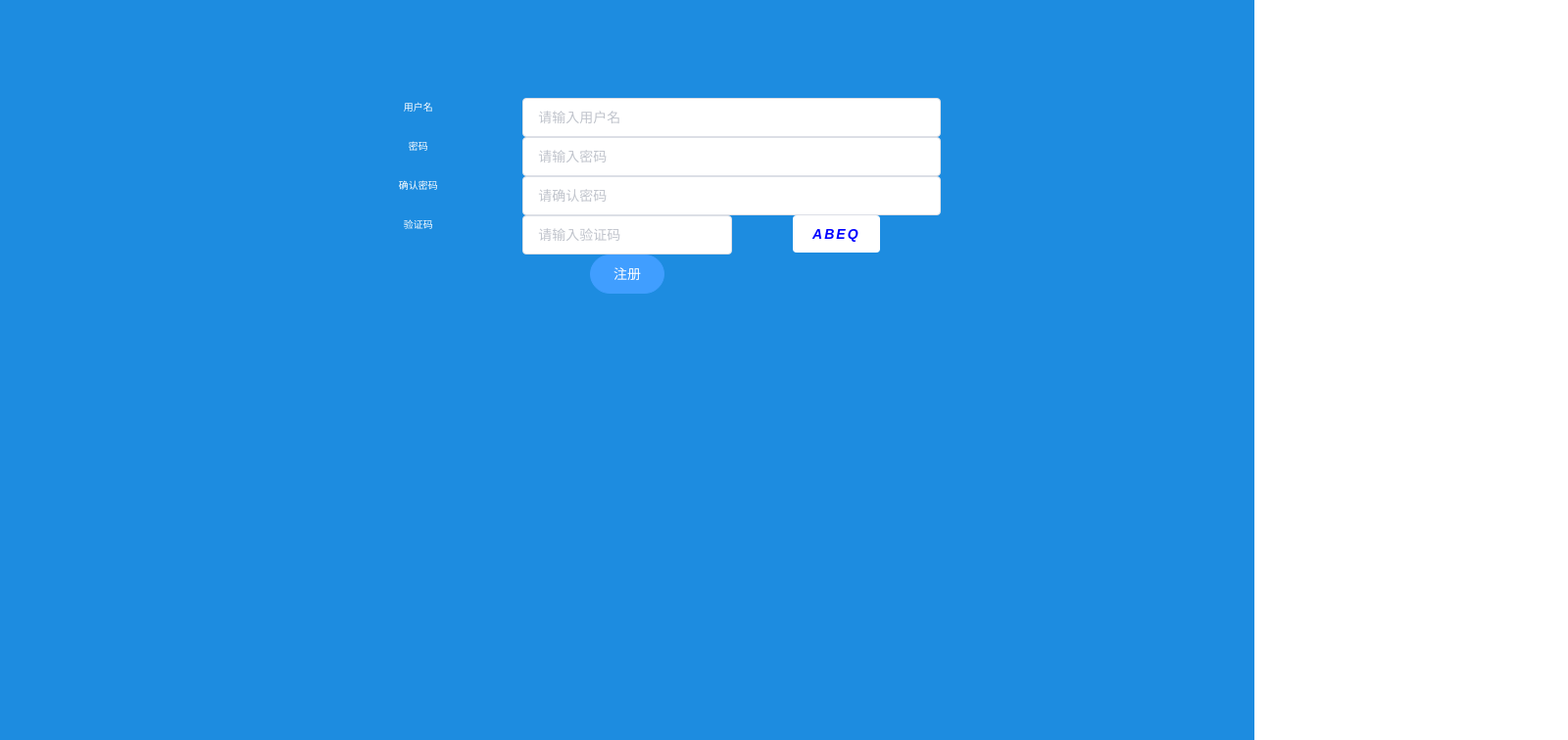
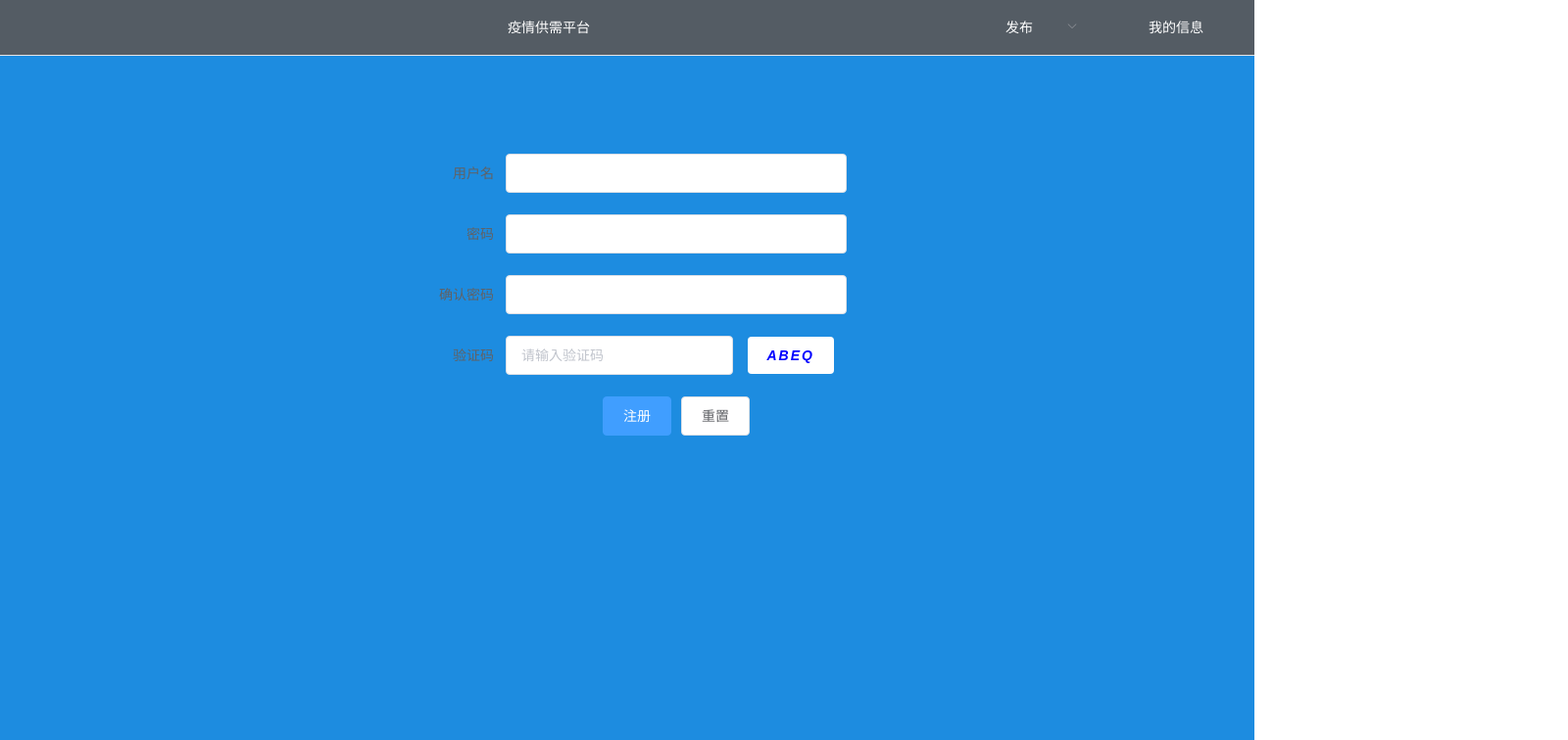
Before and after one commit to CSharp-Team/EpidemicPlatform, a Vue app: page /#/register in a window 1280 px wide. Shown: the top 756 px of the page at 98% size, 1600 px wide, since content can reach past the window. Built offline with nearby package versions, Linux system fonts and the light colour scheme; a small style sheet from the web is missing.

Commit message:
更新了注册页面

```diff
--- a/src/components/common/nav.vue
+++ b/src/components/common/nav.vue
@@ -14,12 +14,12 @@
     <el-row type="flex" class="row-bg" justify="end">
       <el-col :span="3">
         <div class="grid-content bg-purple">
-          <el-menu-item index="distriMap">疫情供需平台</el-menu-item>
+          <el-menu-item index="/home">疫情供需平台</el-menu-item>
         </div>
       </el-col>
       <el-col :span="6">
         <div class="grid-content bg-purple-light">
-          <el-menu-item index="1"></el-menu-item>
+          <!-- <el-menu-item index="1"></el-menu-item> -->
         </div>
       </el-col>
       <el-col :span="3">
--- a/src/components/common/nav0.vue
+++ b/src/components/common/nav0.vue
@@ -40,7 +40,7 @@
                 </el-form-item>
 
                 <el-form-item label="密码" :label-width="formLabelWidth">
-                  <el-input v-model="form.password" autocomplete="off" placeholder="请输入密码"></el-input>
+                  <el-input v-model="form.password" show-password autocomplete="off" placeholder="请输入密码"></el-input>
                 </el-form-item>
 
                 <el-button  @click="registerClick()">注册</el-button>
@@ -94,7 +94,8 @@ export default {
     registerClick(){
         this.dialogFormVisible = false;
 
-          this.$router.replace('/register')
+        // this.$router.replace('/register')
+         this.$router.push({path: 'register'})
     }
   }
 };
--- /dev/null
+++ b/src/components/page/home.vue
@@ -0,0 +1,15 @@
+<template>
+    <div>
+        <topnav></topnav>
+
+    </div>
+</template>
+
+<script>
+import topnav from '@/components/common/nav'
+export default {
+    components:{
+        topnav
+    }
+}
+</script>
--- a/src/components/page/register.vue
+++ b/src/components/page/register.vue
@@ -1,8 +1,47 @@
 <template>
   <div class="register">
+    <topnav></topnav>
     <div class="content">
+      <div class="elRegister">
+        <el-form
+          :model="registerForm"
+          status-icon
+          :rules="rules"
+          ref="registerForm"
+          label-width="100px"
+          class="demo-ruleForm"
+        >
+       <el-form-item label="用户名" prop="username">
+
+            <el-input  v-model="registerForm.username" autocomplete="off"></el-input>
+          </el-form-item>
+          <el-form-item label="密码" prop="pass">
+            <el-input type="password" v-model="registerForm.pass" autocomplete="off"></el-input>
+          </el-form-item>
+          <el-form-item label="确认密码" prop="checkPass">
+            <el-input type="password" v-model="registerForm.checkPass" autocomplete="off"></el-input>
+          </el-form-item>
+          <el-form-item label="验证码" prop="code">
+
+
+        <el-col :span="16">
+          <el-input v-model="registerForm.code" placeholder="请输入验证码"></el-input>
+        </el-col>
+        <el-col :span="4" offset="1">
+          <el-button plain id="checkCode" @click="createCode()">ABEQ</el-button>
+        </el-col>
+
+          </el-form-item>
+          <el-form-item>
+            <el-button type="primary" @click="submitForm('registerForm')">注册</el-button>
+            <el-button @click="resetForm('registerForm')">重置</el-button>
+          </el-form-item>
+        </el-form>
+      </div>
+<!--
+<div class="initRegister">
     <el-row>
-        <el-col :span="4">
+        <el-col :span="4" :offset="6" class="regiserRow" align="middle">
           <i class="icon iconfont icon-yonghuming"></i>
           <div>用户名</div>
           <br />
@@ -12,7 +51,7 @@
         </el-col>
     </el-row>
     <el-row>
-        <el-col :span="4">
+        <el-col :span="4" :offset="6">
           <i class="icon iconfont icon-icon_password"></i>
           <div>密码</div>
           <br />
@@ -22,7 +61,7 @@
         </el-col>
     </el-row>
       <el-row>
-        <el-col :span="4">
+        <el-col :span="4" :offset="6">
           <i class="icon iconfont icon-icon_password"></i>
           <div>确认密码</div>
           <br />
@@ -32,7 +71,7 @@
         </el-col>
     </el-row>
       <el-row>
-        <el-col :span="4">
+        <el-col :span="4" :offset="6">
           <i class="icon iconfont icon-yanzhengma"></i>
           <div>验证码</div>
           <br />
@@ -45,42 +84,56 @@
         </el-col>
     </el-row>
       <el-row>
-        <el-col :span="12">
+        <el-col :span="12" :offset="6">
           <el-button type="primary" round>注册</el-button>
         </el-col>
-        <!-- <el-col :span="12">
-          <el-button type="primary" round>登录</el-button>
-        </el-col>-->
+
       </el-row>
+</div> -->
+
+
     </div>
   </div>
 </template>
 
 <script>
+import topnav from "@/components/common/nav";
 export default {
+  components: {
+    topnav
+  },
   data() {
-    var checkAccount = (rule, value, callback) => {
+ var checkAge = (rule, value, callback) => {
         if (!value) {
-        return callback(new Error("账号不能为空"));
+          return callback(new Error('年龄不能为空'));
+        }
+        setTimeout(() => {
+          if (!Number.isInteger(value)) {
+            callback(new Error('请输入数字值'));
+          } else {
+            if (value < 18) {
+              callback(new Error('必须年满18岁'));
             } else {
               callback();
             }
+          }
+        }, 1000);
       };
-    var validataPass = (rule, value, callback) => {
-      if (value === "") {
-        callback(new Error("请输入密码"));
+      var validatePass = (rule, value, callback) => {
+        if (value === '') {
+          callback(new Error('请输入密码'));
         } else {
-        if (this.registerForm.checkPass !== "") {
-          this.$refs.registerForm.validateField("checkPass");
+          if (this.registerForm.checkPass !== '') {
+            this.$refs.registerForm.validateField('checkPass');
           }
           callback();
         }
       };
-    var validataPass2 = (rule, value, callback) => {
-      if (value === "") {
-        callback(new Error("请再次输入密码"));
-      } else if (value !== this.registerForm.pass) {
-        callback(new Error("两次输入密码不一致"));
+      var validatePass2 = (rule, value, callback) => {
+        if (value === '') {
+          callback(new Error('请再次输入密码'));
+        } else if (value !== this.ruleForm.pass) {
+          callback(new Error('两次输入密码不一致!'));
         } else {
           callback();
         }
@@ -88,9 +141,21 @@ export default {
     return {
       registerForm: {
         username: "",
-        password: "",
+        pass: "",
+        checkPass:"",
         repassword: "",
         code: ""
+      },
+       rules: {
+          pass: [
+            { validator: validatePass, trigger: 'blur' }
+          ],
+          checkPass: [
+            { validator: validatePass2, trigger: 'blur' }
+          ],
+          age: [
+            { validator: checkAge, trigger: 'blur' }
+          ]
         }
     };
   },
@@ -99,14 +164,64 @@ export default {
       var Code = "";
       var codeLength = 4; //验证码的长度
       var checkCode = document.getElementById("checkCode");
-      var random = new Array(0, 1, 2, 3, 4, 5, 6, 7, 8, 9, 'A', 'B', 'C', 'D', 'E', 'F', 'G', 'H', 'I', 'J', 'K', 'L', 'M', 'N', 'O', 'P', 'Q', 'R',
-        'S', 'T', 'U', 'V', 'W', 'X', 'Y', 'Z'); //随机数
+      var random = new Array(
+        0,
+        1,
+        2,
+        3,
+        4,
+        5,
+        6,
+        7,
+        8,
+        9,
+        "A",
+        "B",
+        "C",
+        "D",
+        "E",
+        "F",
+        "G",
+        "H",
+        "I",
+        "J",
+        "K",
+        "L",
+        "M",
+        "N",
+        "O",
+        "P",
+        "Q",
+        "R",
+        "S",
+        "T",
+        "U",
+        "V",
+        "W",
+        "X",
+        "Y",
+        "Z"
+      ); //随机数
       for (var i = 0; i < codeLength; i++) {
         //循环操作
         var charIndex = Math.floor(Math.random() * 36); //取得随机数的索引
         Code += random[charIndex]; //根据索引取得随机数加到code上
       }
       checkCode.textContent = Code; //把code值赋给验证码
+    },
+
+    submitForm(formName) {
+        this.$refs[formName].validate((valid) => {
+          if (valid) {
+            alert('submit!');
+          } else {
+            console.log('error submit!!');
+            return false;
+          }
+        });
+      },
+    resetForm(formName) {
+        this.$refs[formName].resetFields();
       }
   }
 };
@@ -114,7 +229,7 @@ export default {
 
 <style>
 .register {
-  padding-top: 100px;
+  margin: 0;
   color: #fff;
   font-size: 10px;
   height: 100%;
@@ -123,22 +238,13 @@ export default {
   line-height: 20px;
 }
 .content {
-  margin-left: 25%;
+  padding-top: 100px;
   width: 100%;
 }
 .iconfont {
   font-size: 24px;
 }
-/* .register ul {
-  padding: 0px;
-  margin: 0px;
-}
-.register li {
-  list-style: none;
-  text-align: center;
-  border-bottom: 1px solid #20a0ff;
-  padding: 10px;
-} */
+
 #checkCode {
   font-family: Arial;
   font-style: italic;
@@ -147,4 +253,8 @@ export default {
   letter-spacing: 2px;
   color: blue;
 }
+.elRegister{
+  width:35%;
+  margin: 0 auto;
+}
 </style>
--- a/src/router/index.js
+++ b/src/router/index.js
@@ -3,10 +3,10 @@ import Router from 'vue-router'
 import HelloWorld from '@/components/page/HelloWorld'
 import platform from '@/components/page/Platform'
 import register from '@/components/page/register'
-import register2 from '@/components/page/register2'
 import distriMap from '@/components/common/distributionMap'
 import nav from '@/components/common/nav'
-import home from '@/components/page/initialPage'
+import initialPage from '@/components/page/initialPage'
+import home from '@/components/page/home'
 
 
 Vue.use(Router)
@@ -16,21 +16,21 @@ export default new Router({
     {
       path: '/',
       name: 'platform',
-      component: home
+      component: initialPage
     },{
       path: '/register',
       name: 'register',
       component: register
-    },{
-      path: '/register2',
-      name: 'register2',
-      component: register2
     },{
       path: '/distriMap',
       component: distriMap
     },{
       path:'/nav',
       component:nav
+    },{
+      path:'/home',
+      name:'home',
+      component:home
     }
   ]
 })
```
Lines whose indentation alone changed are shown as unchanged.
